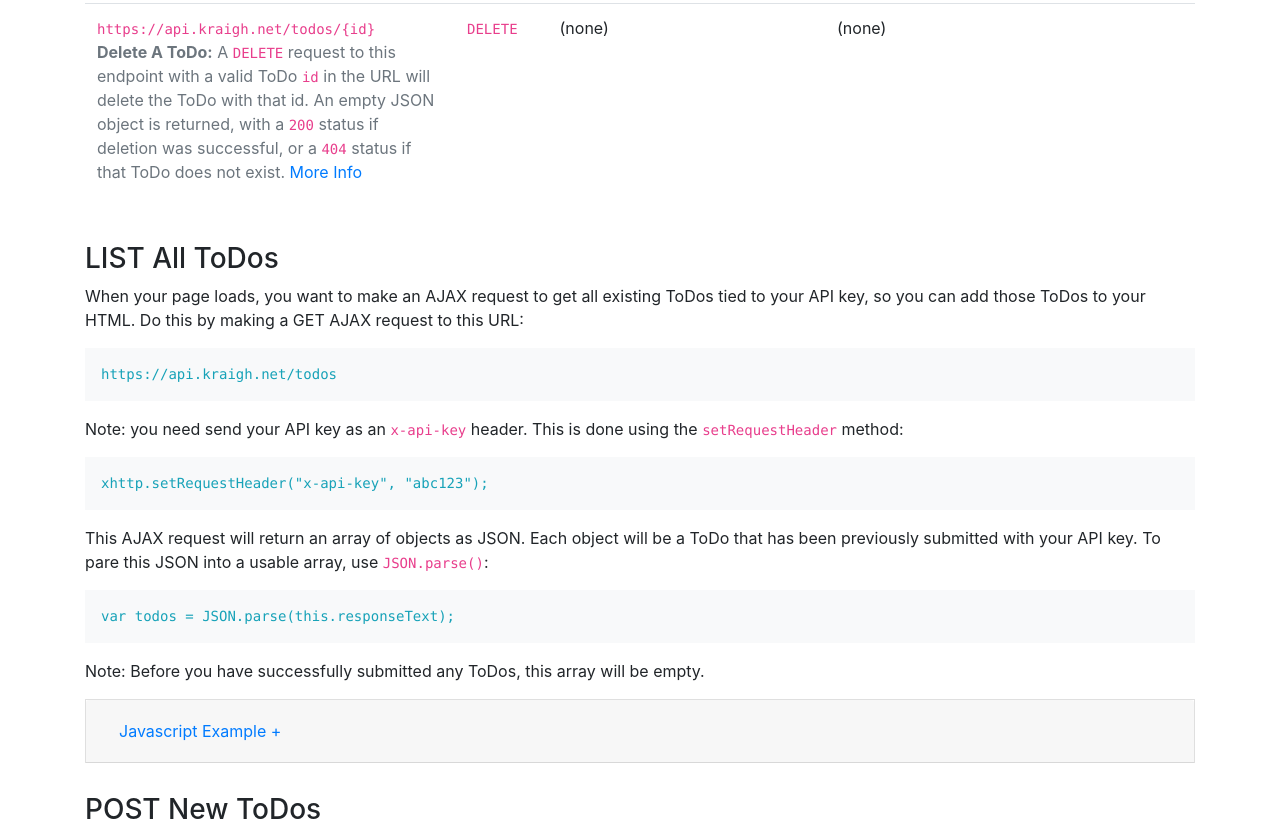
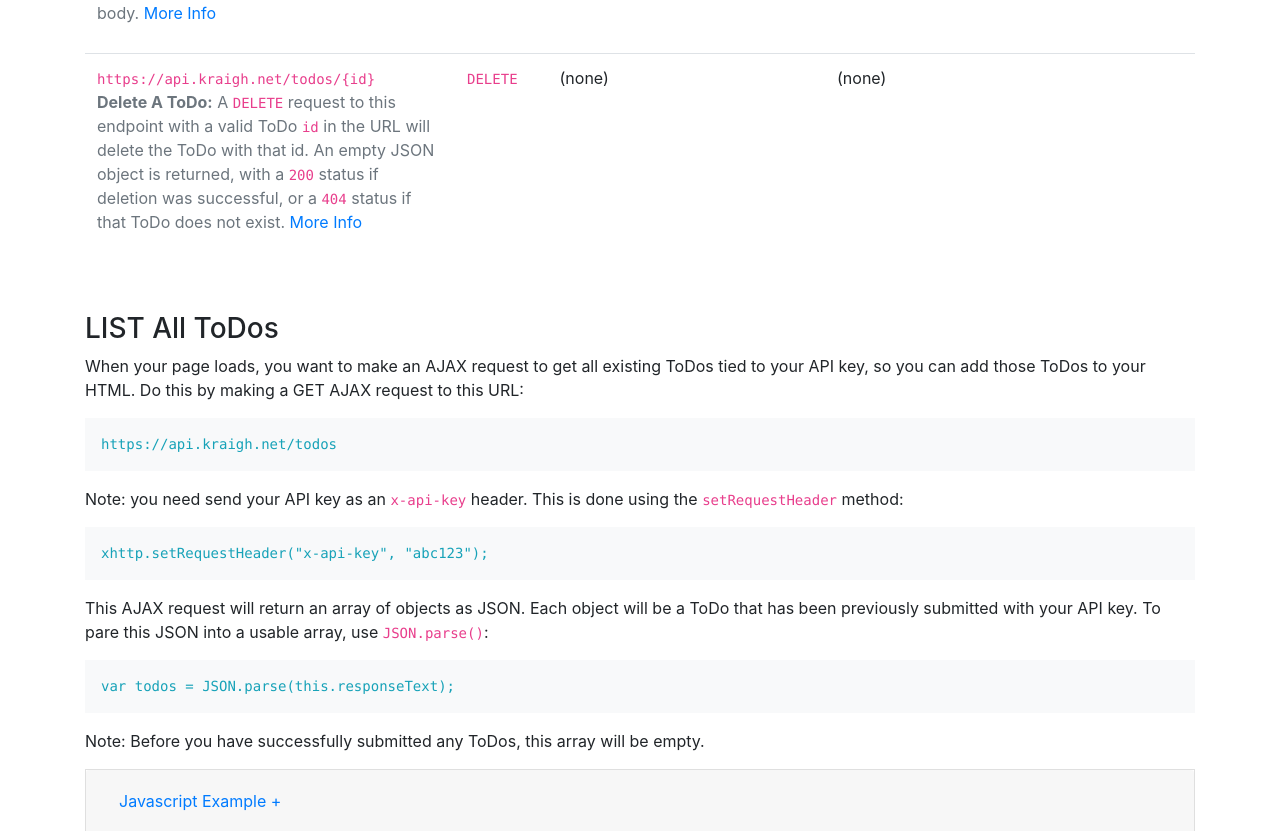
Before and after one commit to msanand/serverless-todo-api, a website: page static/todo-api/index.html in a window 1280 px wide. Shown: the part 1813-2644 px from the top of the page. Drawn offline with nearby package versions, Linux system fonts and the light colour scheme.

Commit message:
small style change

```diff
--- a/static/todo-api/styles.css
+++ b/static/todo-api/styles.css
@@ -1,3 +1,6 @@
+body {
+    margin-top: 50px;
+}
 section {
-    margin: 30px 0px;
+    margin: 50px 0px;
 }
```
